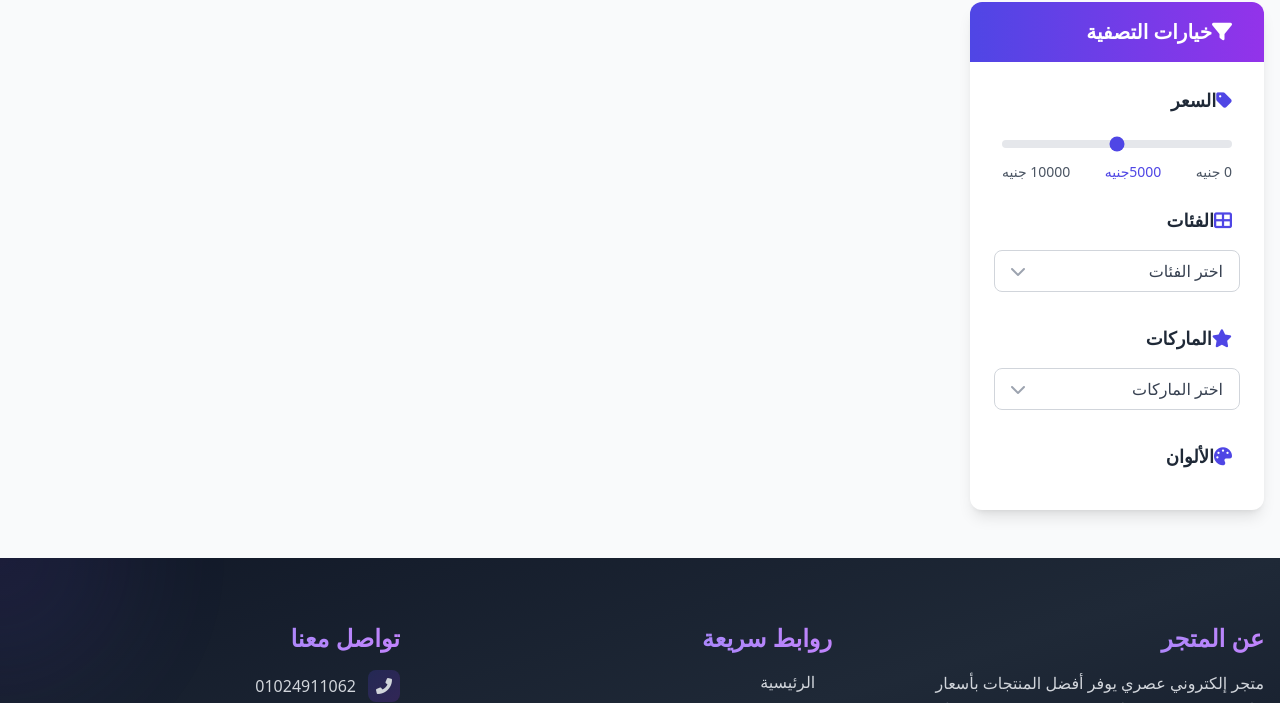
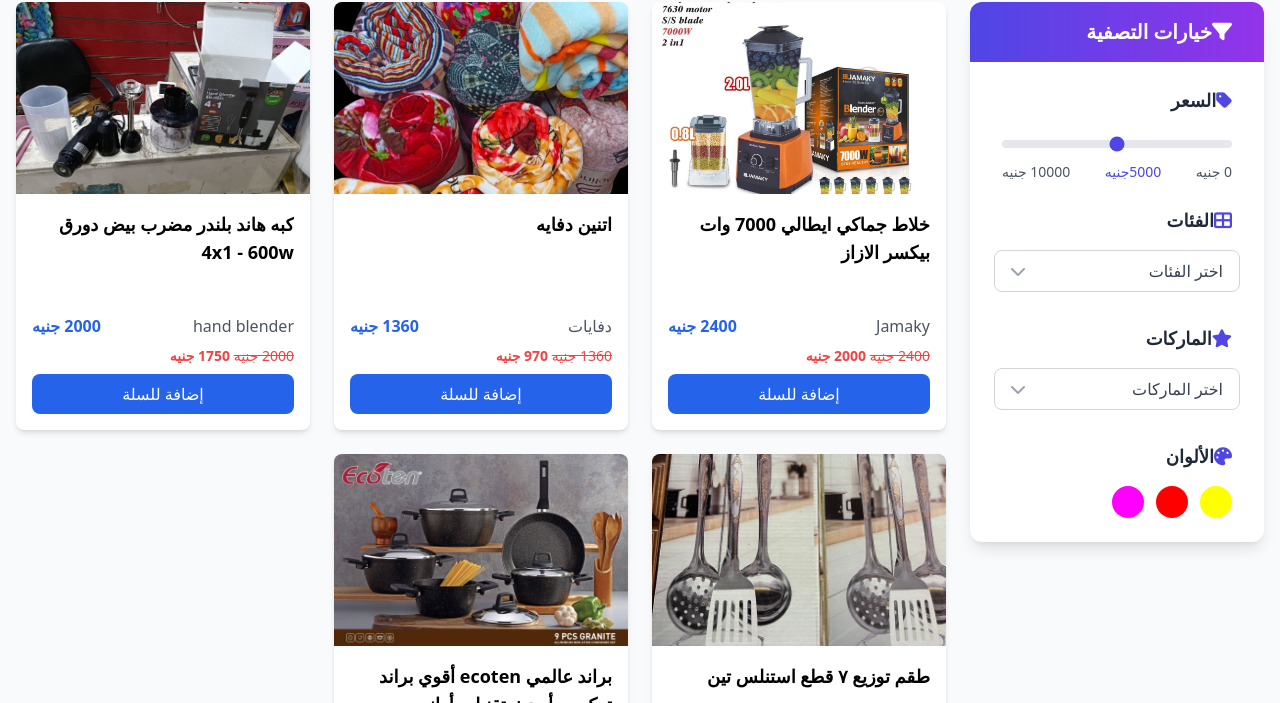
Before and after one commit to ibrahimmoamen100/shopy, a website: page public/index.html in a window 1280 px wide. Shown: the part 1175-1878 px from the top of the page. Drawn offline with nearby package versions, Linux system fonts and the light colour scheme.

Commit message:
new update

```diff
--- a/public/index.html
+++ b/public/index.html
@@ -311,7 +311,7 @@
                             <div class="w-8 h-8 rounded-lg bg-gradient-to-br from-indigo-600/20 to-purple-600/20 flex items-center justify-center">
                                 <i class="fas fa-phone-alt"></i>
                             </div>
-                            <span dir="ltr">01024911062</span>
+                            <span dir="ltr">01507955392</span>
                         </div>
 
                         <div class="flex items-center space-x-3 rtl:space-x-reverse text-gray-300">
--- a/public/js/main.js
+++ b/public/js/main.js
@@ -71,11 +71,11 @@ function renderProducts() {
     });
 
     productsGrid.innerHTML = filteredProducts.map(product => `
-        <div class="bg-white rounded-lg shadow-md overflow-hidden transform transition-transform hover:scale-105 cursor-pointer"
+        <div class="bg-white rounded-lg shadow-md overflow-hidden transform transition-transform hover:scale-105  cursor-pointer"
              onclick="showProductModal('${product.id}')">
             <img src="${product.images[0]}" alt="${product.title}" class="w-full h-48 object-cover">
-            <div class="p-4">
-                <h3 class="text-lg font-semibold mb-2">${product.title}</h3>
+            <div class="p-4 flex flex-col justify-between">
+                <h3 class="text-lg font-semibold mb-2 h-24 overflow-hidden">${product.title}</h3>
                 <div class="flex justify-between items-center mb-2">
                     <span class="text-gray-600">${product.brand}</span>
                     <span class="text-blue-600 font-bold">${product.price} جنيه</span>
--- a/public/store.json
+++ b/public/store.json
@@ -1,5 +1,112 @@
 {
-  "products": [],
+  "products": [
+    {
+      "id": "1735483885675",
+      "sku": "PRD-8062-5675",
+      "title": "خلاط جماكي ايطالي 7000 وات بيكسر الازاز",
+      "price": 2400,
+      "discountPrice": 2000,
+      "brand": "Jamaky",
+      "category": "ادوات كهربائيه",
+      "colors": [
+        "#ffff00"
+      ],
+      "sizes": [
+        "2لتر"
+      ],
+      "images": [
+        "/uploads/1735483885673.jpg"
+      ],
+      "inBox": false,
+      "endTime": null,
+      "createdAt": "2024-12-29T14:51:25.675Z"
+    },
+    {
+      "id": "1735484183333",
+      "sku": "PRD-2265-3333",
+      "title": "اتنين دفايه",
+      "price": 1360,
+      "discountPrice": 970,
+      "brand": "دفايات",
+      "category": "مفارش",
+      "colors": [
+        "#ff0000"
+      ],
+      "sizes": [
+        "240-220"
+      ],
+      "images": [
+        "/uploads/1735484183329.jpg",
+        "/uploads/1735484183330.jpg"
+      ],
+      "inBox": false,
+      "endTime": null,
+      "createdAt": "2024-12-29T14:56:23.333Z"
+    },
+    {
+      "id": "1735484422280",
+      "sku": "PRD-2743-2281",
+      "title": "كبه هاند بلندر مضرب بيض دورق 4x1   - 600w",
+      "price": 2000,
+      "discountPrice": 1750,
+      "brand": "hand blender",
+      "category": "ادوات كهربائيه",
+      "colors": [
+        "#ff0000"
+      ],
+      "sizes": [],
+      "images": [
+        "/uploads/1735484422279.jpg"
+      ],
+      "inBox": false,
+      "endTime": null,
+      "createdAt": "2024-12-29T15:00:22.280Z"
+    },
+    {
+      "id": "1735484594866",
+      "sku": "PRD-3914-4866",
+      "title": "طقم توزيع ٧ قطع استنلس تين",
+      "price": 300,
+      "discountPrice": 0,
+      "brand": "Stainless steel",
+      "category": "ادوات منزليه",
+      "colors": [
+        "#ff0000"
+      ],
+      "sizes": [],
+      "images": [
+        "/uploads/1735484594864.jpg"
+      ],
+      "inBox": false,
+      "endTime": null,
+      "createdAt": "2024-12-29T15:03:14.866Z"
+    },
+    {
+      "id": "1735484901862",
+      "sku": "PRD-0048-1862",
+      "title": " براند عالمي ecoten أقوي براند تركي م أحدث تقنيات أواني الجرانيت  غير قابل للخدش  آمن ، صحي حاصل علي شهادة الجودة  يستخدم داخل غسالة الأطباق  وجميع أنواع البوتجاز معاه طاسه مقاس 24 ",
+      "price": 4500,
+      "discountPrice": 3800,
+      "brand": "ecoten ",
+      "category": "ادوات منزليه",
+      "colors": [
+        "#ff00ff"
+      ],
+      "sizes": [
+        "28 ",
+        "24 ",
+        "20",
+        "18 "
+      ],
+      "images": [
+        "/uploads/1735484901858.jpg",
+        "/uploads/1735484901860.jpg"
+      ],
+      "inBox": false,
+      "endTime": null,
+      "createdAt": "2024-12-29T15:08:21.862Z"
+    }
+  ],
   "categories": [
     "ادوات منزليه",
     "سجاد",
```
Also changed, not shown: public/uploads/1735483885673.jpg (added), public/uploads/1735484183329.jpg (added), public/uploads/1735484183330.jpg (added), public/uploads/1735484422279.jpg (added), public/uploads/1735484594864.jpg (added), public/uploads/1735484901858.jpg (added), public/uploads/1735484901860.jpg (added).
